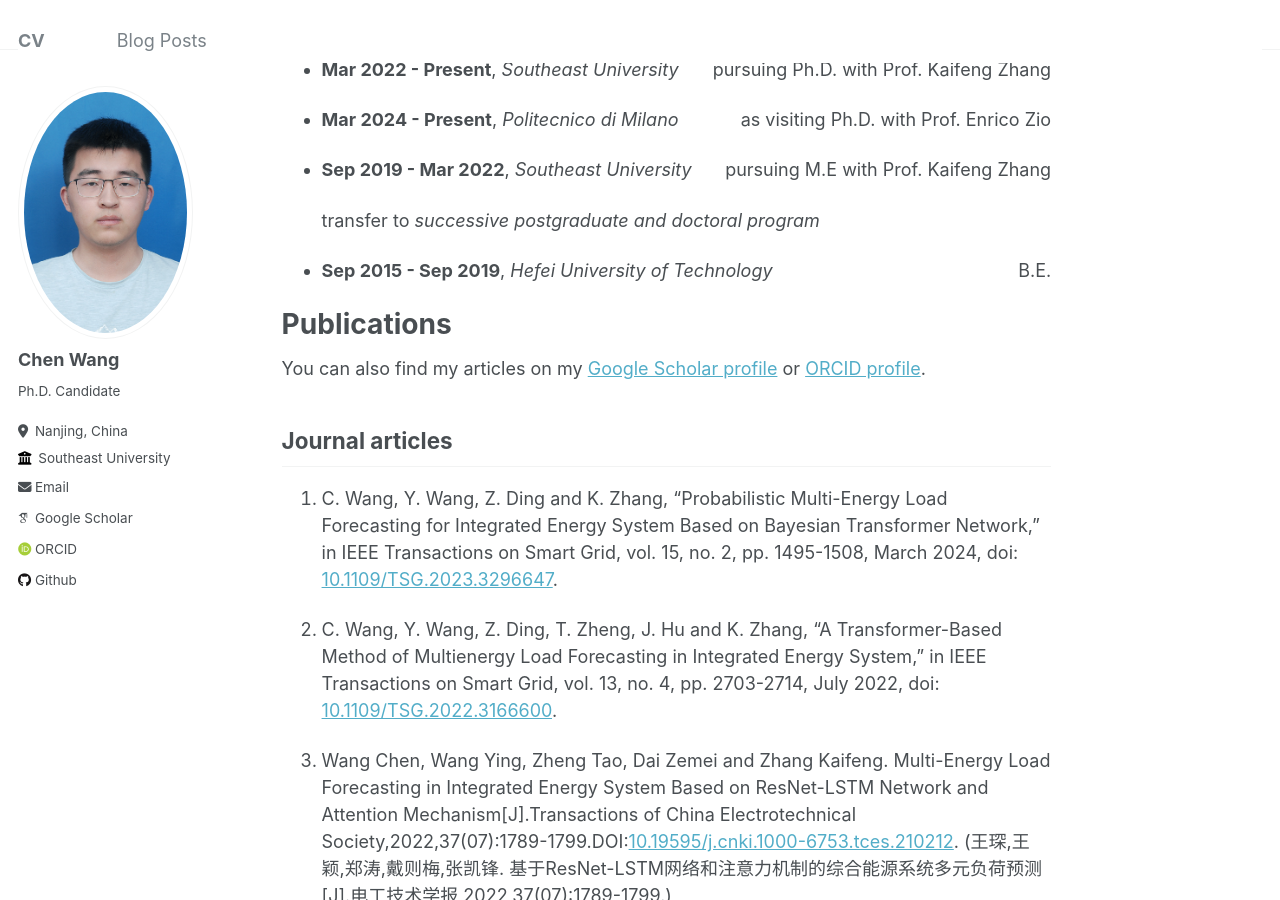
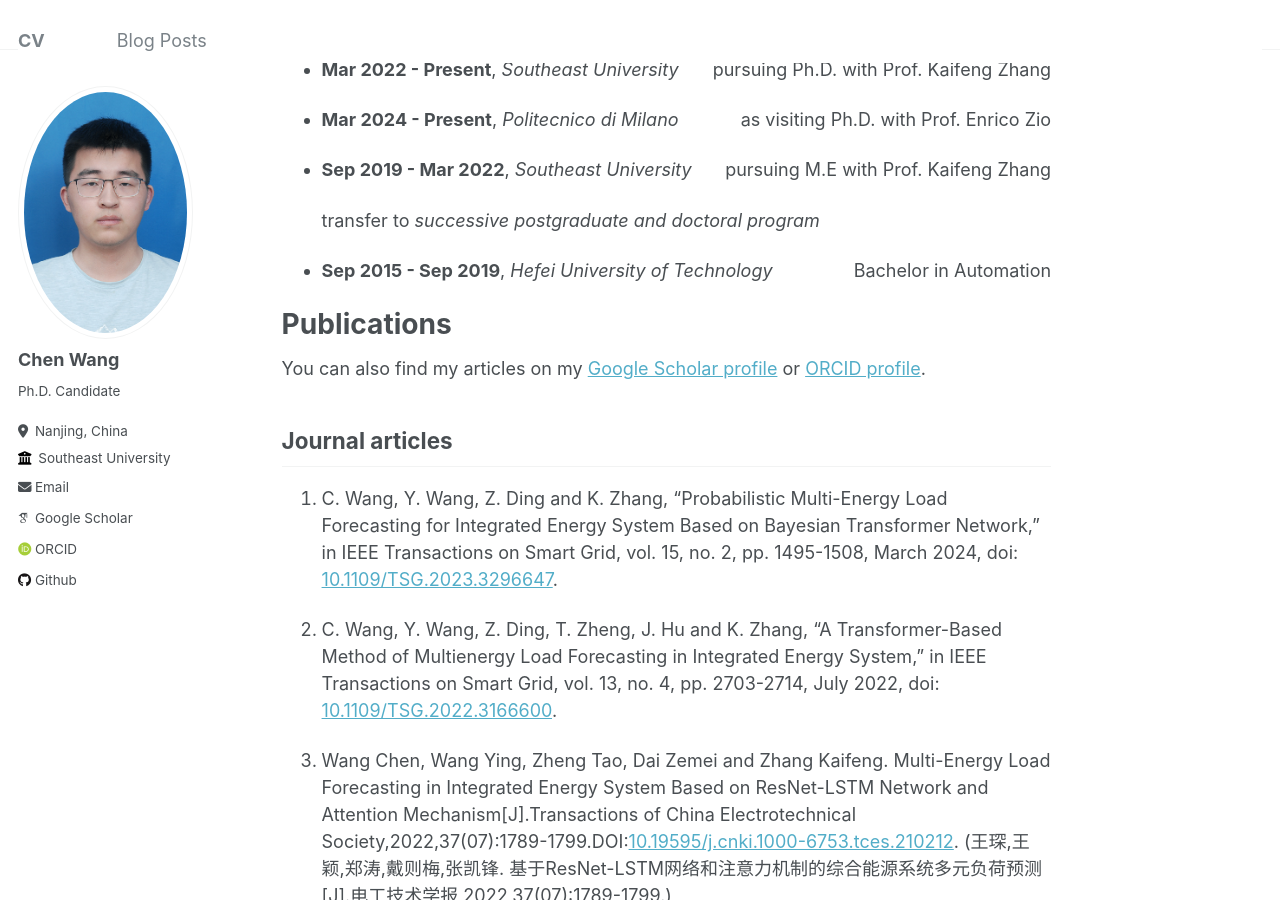
Before and after one commit to wangc1073/wangc1073.github.io, a Jekyll site: the page built from _pages/about.md, in a window 1280 px wide and 900 px high, scrolled down 327 px. Built offline with Jekyll 4.4.1, drawn with Linux system fonts in a browser that asks for light colours; some web fonts are replaced.

Commit message:
Update about.md

```diff
--- a/_pages/about.md
+++ b/_pages/about.md
@@ -25,7 +25,7 @@ Education
 
 * <p style="text-align:left;"><b>Sep 2019 - Mar 2022</b>, <i>Southeast University</i><span style="float:right;">pursuing M.E with Prof. Kaifeng Zhang</span></p>transfer to *successive postgraduate and doctoral program*
 
-* <p style="text-align:left;"><b>Sep 2015 - Sep 2019</b>, <i>Hefei University of Technology</i><span style="float:right;">B.E.</span></p>
+* <p style="text-align:left;"><b>Sep 2015 - Sep 2019</b>, <i>Hefei University of Technology</i><span style="float:right;">Bachelor in Automation</span></p>
 
 Publications
 ======
```
